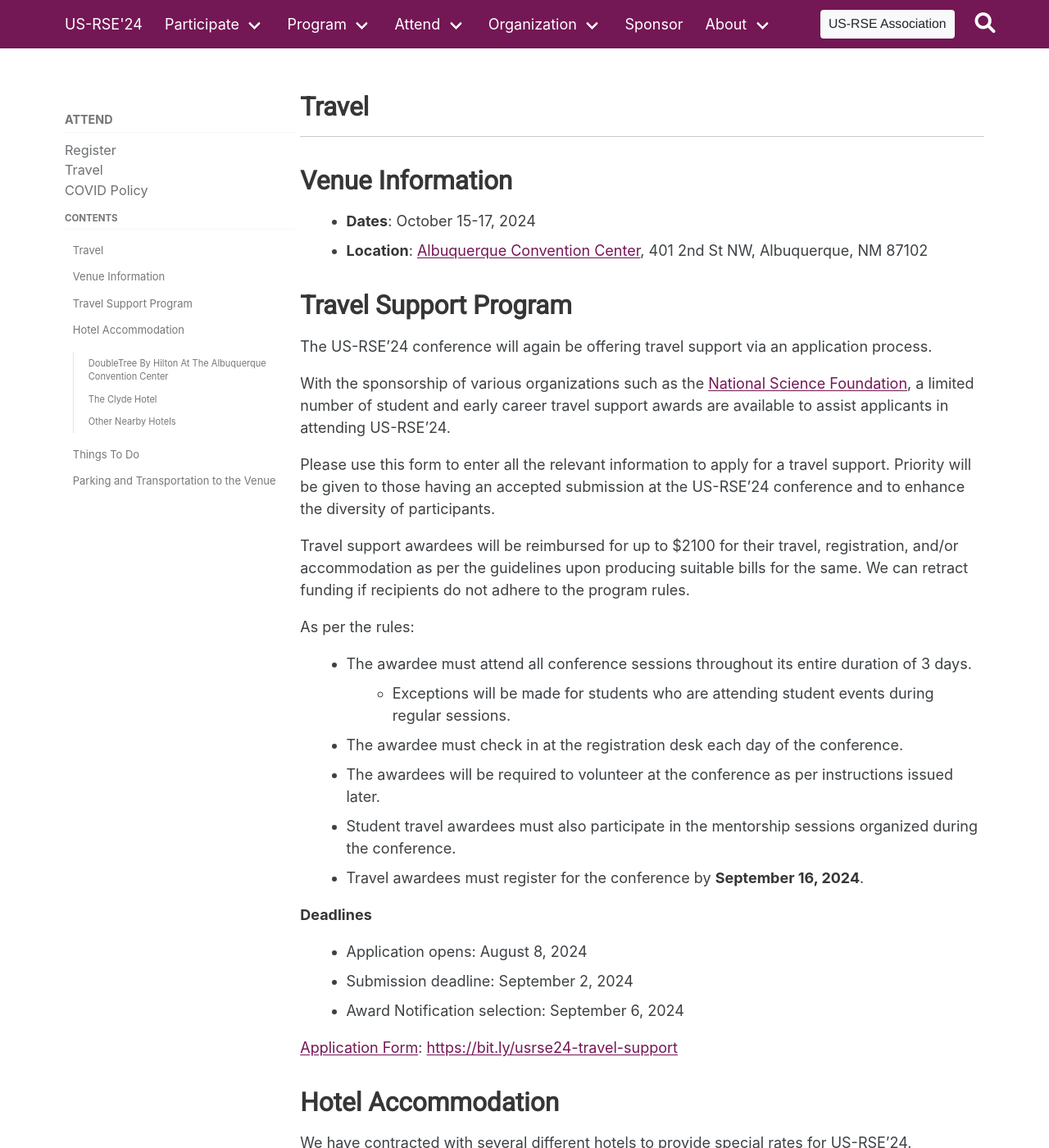
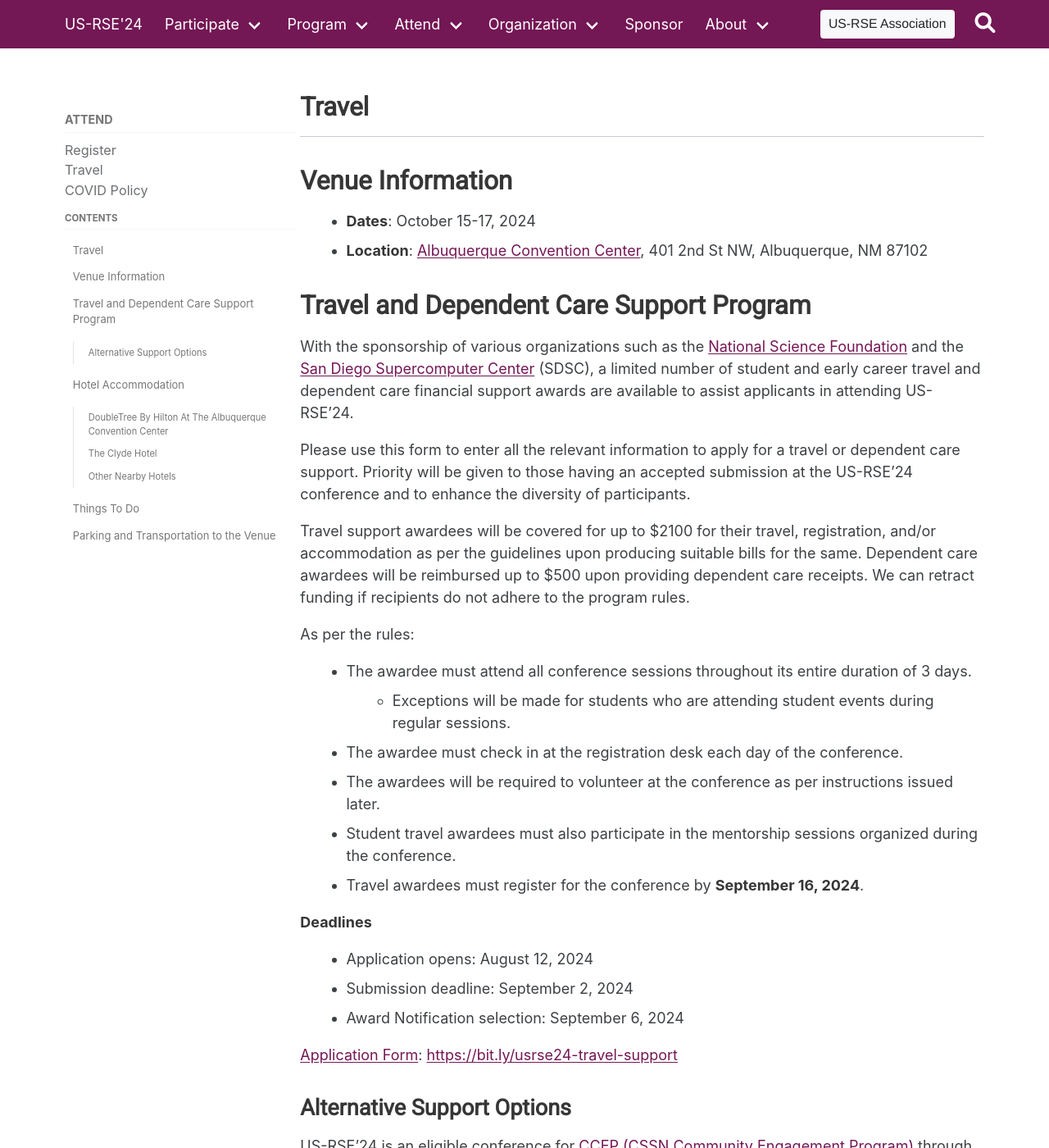
Before and after one commit to USRSE/usrse24, a Jekyll site: the page built from pages/attend/travel.md, in a window 1280 px wide and 1400 px high. Shown: the whole window at 82% size. Built offline with Jekyll 4.4.1, drawn with Linux system fonts in a browser that asks for light colours; a style sheet for code colours, icons or effects is not loaded; some of the changed text lies outside the part shown.

Commit message:
Change language

```diff
--- a/pages/attend/travel.md
+++ b/pages/attend/travel.md
@@ -8,30 +8,29 @@ menubar_toc: true
 set_last_modified: true
 ---
 
-
 ## Venue Information
 
 - **Dates**: October 15-17, 2024
 - **Location**: [Albuquerque Convention Center](https://albuquerquecc.com/), 401 2nd St NW, Albuquerque, NM 87102
 
-## Travel Support Program
-
-The US-RSE’24 conference will again be offering travel support
-via an application process.
+## Travel and Dependent Care Support Program
 
 With the sponsorship of various organizations such as the
-[National Science Foundation](https://www.nsf.org/), a limited number of student and early career
-travel support awards are available to assist
+[National Science Foundation](https://www.nsf.org/) and the
+[San Diego Supercomputer Center](https://www.sdsc.edu/) (SDSC),
+a limited number of student and early career
+travel and dependent care financial support awards are available to assist
 applicants in attending US-RSE'24.
 
 Please use this form to enter all the relevant information to apply for a
-travel support.
+travel or dependent care support.
 Priority will be given to those having an accepted submission at the US-RSE'24
 conference and to enhance the diversity of participants.
 
-Travel support awardees will be reimbursed for up to $2100 for their travel,
+Travel support awardees will be covered for up to $2100 for their travel,
 registration, and/or accommodation as per the guidelines upon producing
-suitable bills for the same. We can retract funding if
+suitable bills for the same. Dependent care awardees will be reimbursed
+up to $500 upon providing dependent care receipts. We can retract funding if
 recipients do not adhere to the program rules.
 
 As per the rules:
@@ -45,12 +44,17 @@ As per the rules:
 
 **Deadlines**
 
-- Application opens: August 8, 2024
+- Application opens: August 12, 2024
 - Submission deadline:  September 2, 2024
 - Award Notification selection: September 6, 2024
 
 [Application Form](https://bit.ly/usrse24-travel-support): [https://bit.ly/usrse24-travel-support](https://bit.ly/usrse24-travel-support)
 
+### Alternative Support Options
+
+US-RSE'24 is an eligible conference for
+[CCEP (CSSN Community Engagement Program)](https://support.access-ci.org/ccep/overview)
+through ACCESS.
 
 ## Hotel Accommodation
 
```
